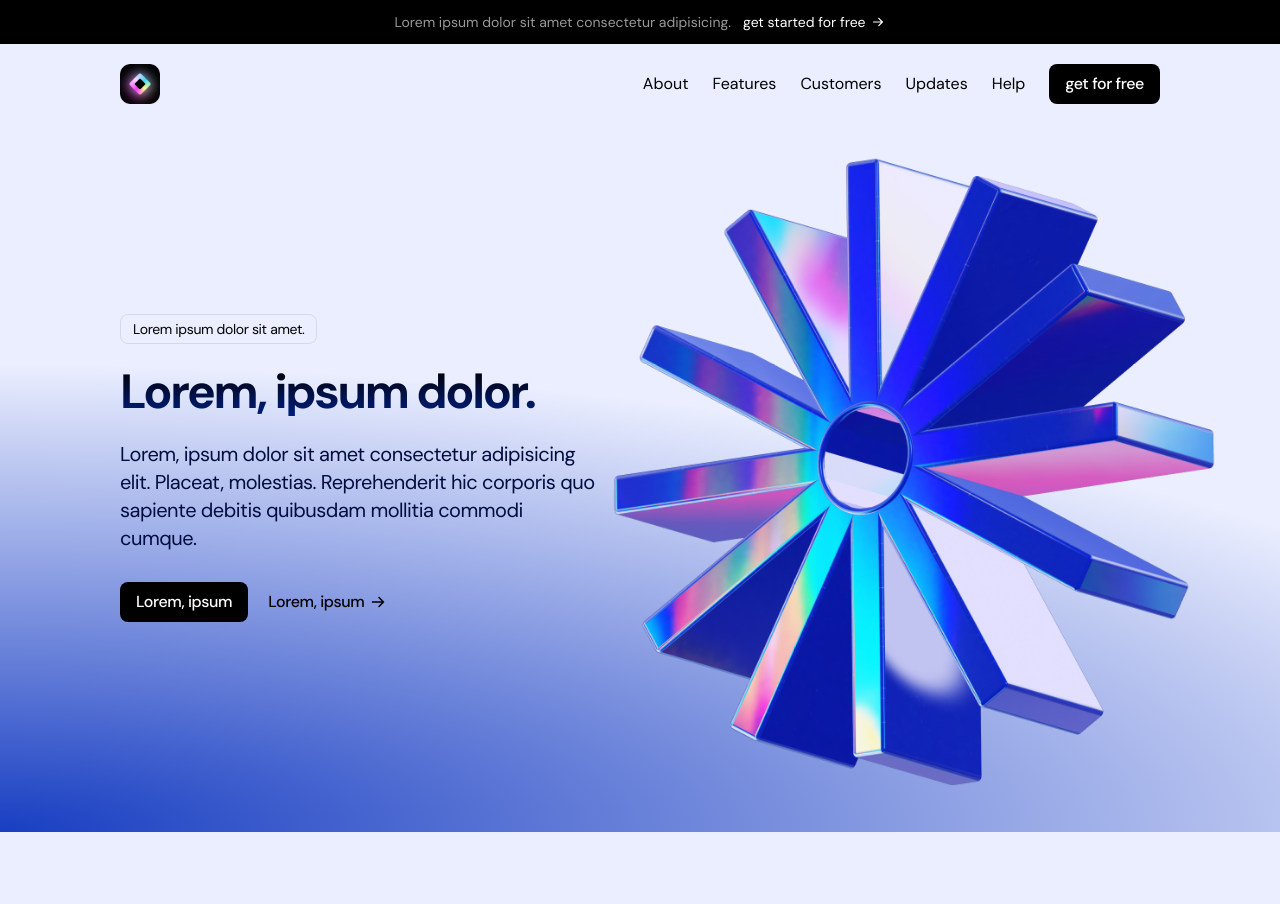
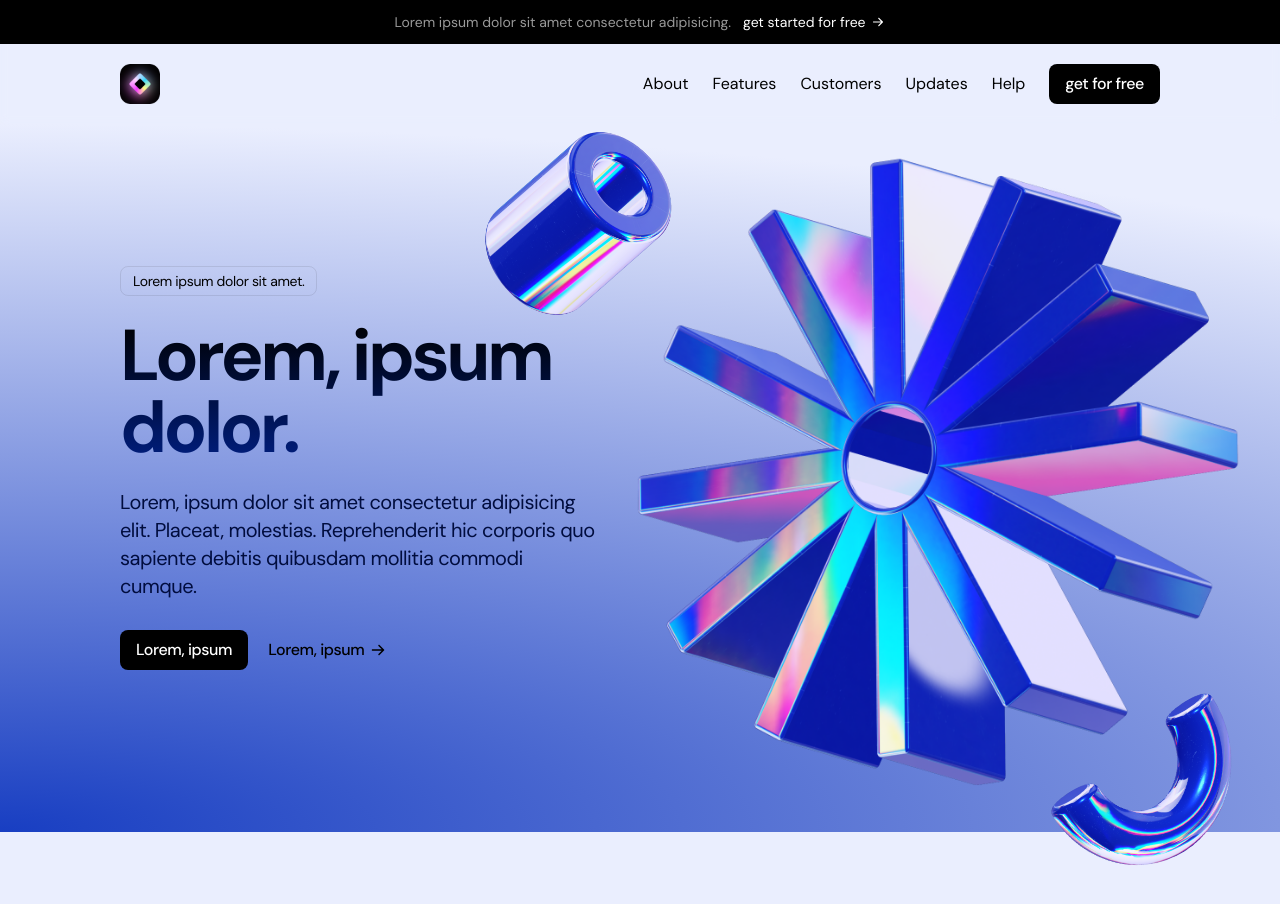
Before and after one commit to charlestanev/AeroNext, a Next.js app in the folder aero-next/: page / in a window 1280 px wide. Shown: the top 904 px of the page. Before the commit the page ends 832 px from the top, so only its background shows below. Built offline with nearby package versions, Linux system fonts and the light colour scheme.

Commit message:
chore: Update header component with improved styling and button class names
chore: Update header component with improved styling and button class names

```diff
--- a/aero-next/src/app/page.tsx
+++ b/aero-next/src/app/page.tsx
@@ -3,9 +3,9 @@ import Hero from "@/sections/Hero";
 
 export default function Home() {
   return (
-    <div>
+    <>
       <Header/>
       <Hero/>
-    </div>
+    </>
   )
 }
--- a/aero-next/src/sections/Header.tsx
+++ b/aero-next/src/sections/Header.tsx
@@ -5,7 +5,7 @@ import Image from "next/image"
 import MenuIcon from '@/assets/menu.svg';
 const Header = () => {
   return (
-    <header className='sticky top-0 backdrop-blur-sm'>
+    <header className='sticky top-0 backdrop-blur-sm z-20'>
       <div className='flex justify-center items-center py-3 bg-black text-white text-sm gap-3'>
         <p className="text-white/60 hidden md:block">Lorem ipsum dolor sit amet consectetur adipisicing.</p>
         <div className='inline-flex gap-1 items-center'>
--- a/aero-next/src/sections/Hero.tsx
+++ b/aero-next/src/sections/Hero.tsx
@@ -1,18 +1,20 @@
 import React from 'react';
 import ArrowIcon from '@/assets/arrow-right.svg';
 import cogImage from '@/assets/cog.png';
+import cylinderImage from '@/assets/cylinder.png';
+import noodleImage from '@/assets/noodle.png';
 import Image from 'next/image';
 
 const Hero = () => {
   return (
-    <section className='pt-8 pb-20 md:pt-5 md:pb-10 bg-[radial-gradient(ellipse_200%_100%_at_bottom_left,#183EC2,#EAEEFE_66%)]'>
+    <section className='pt-8 pb-20 md:pt-5 md:pb-10 bg-[radial-gradient(ellipse_200%_100%_at_bottom_left,#183EC2,#EAEEFE_100%)] overflow-x-clip'>
       <div className="container">
         <div className="md:flex items-center">
           <div className='md:w-[478px]'>
             <div className="text-sm inline-flex border border-[#222]/10 px-3 py-1 rounded-lg tracking-tight">
               Lorem ipsum dolor sit amet.
             </div>
-            <h1 className='text-5xl font-bold tracking-tighter bg-gradient-to-b from-black to-[#001E80] text-transparent bg-clip-text mt-6'>Lorem, ipsum dolor.</h1>
+            <h1 className='text-5xl md:text-7xl font-bold tracking-tighter bg-gradient-to-b from-black to-[#001E80] text-transparent bg-clip-text mt-6'>Lorem, ipsum dolor.</h1>
             <p className="text-xl text-[#010D3E] tracking-tight mt-6">Lorem, ipsum dolor sit amet consectetur adipisicing elit. Placeat, molestias. Reprehenderit hic corporis quo sapiente debitis quibusdam mollitia commodi cumque.</p>
             <div className='flex gap-1 items-center mt-[30px]'>
               <button className='btn btn-primary'>Lorem, ipsum</button>
@@ -23,7 +25,9 @@ const Hero = () => {
             </div>
           </div>
           <div className="mt-20 md:mt-0 md:h-[648px] md:flex-1 relative">
-            <Image src={cogImage} alt='Cog Image' className='md:absolute md:h-full md:w-auto md:max-w-none md:-left-6'/>
+            <Image src={cogImage} alt='Cog Image' className='md:absolute md:h-full md:w-auto md:max-w-none md:-left-6 lg:left-0' />
+            <Image src={cylinderImage} alt='Cylinder Image' width={220} height={220} className='hidden md:block -top-8 -left-32 md:absolute' />
+            <Image src={noodleImage} alt='Noodle Image' width={220} className='hidden lg:block absolute top-[524px] left-[448px] rotate-[30deg]' />
           </div>
         </div>
       </div>
```
